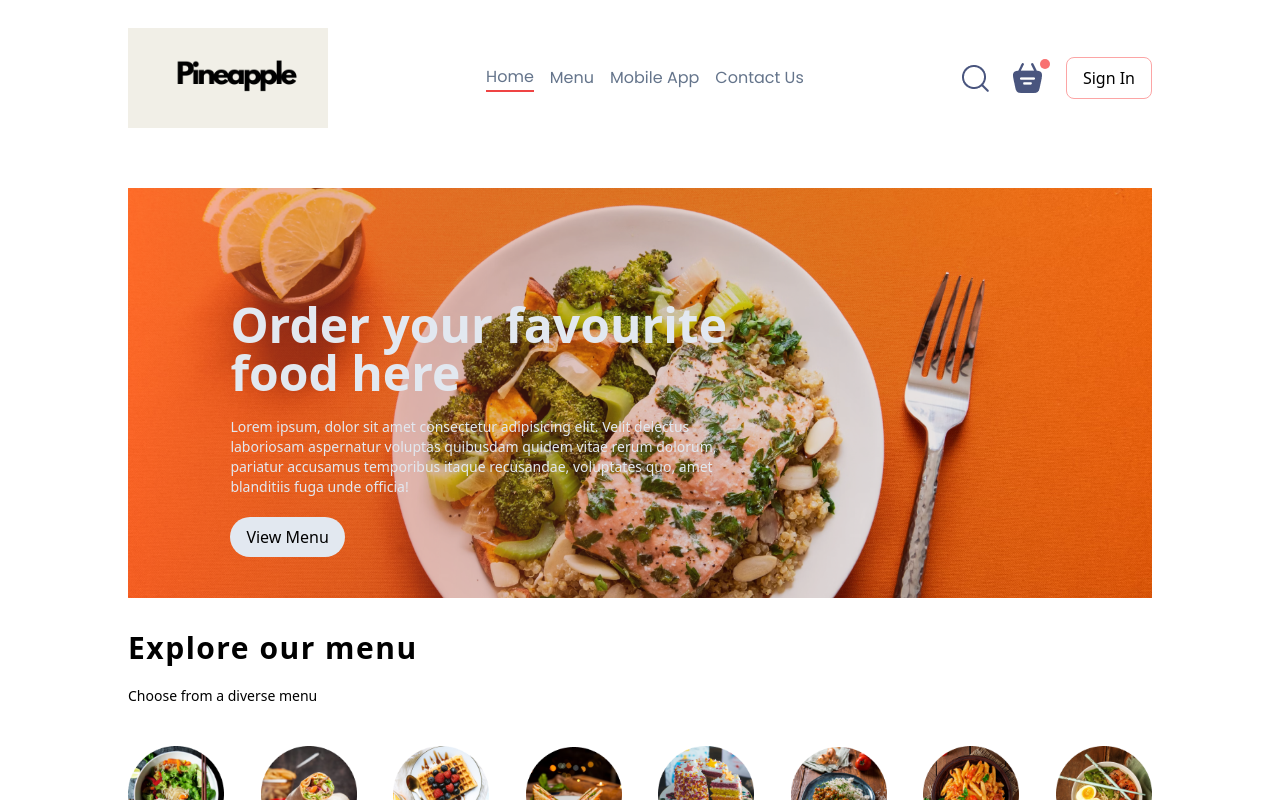
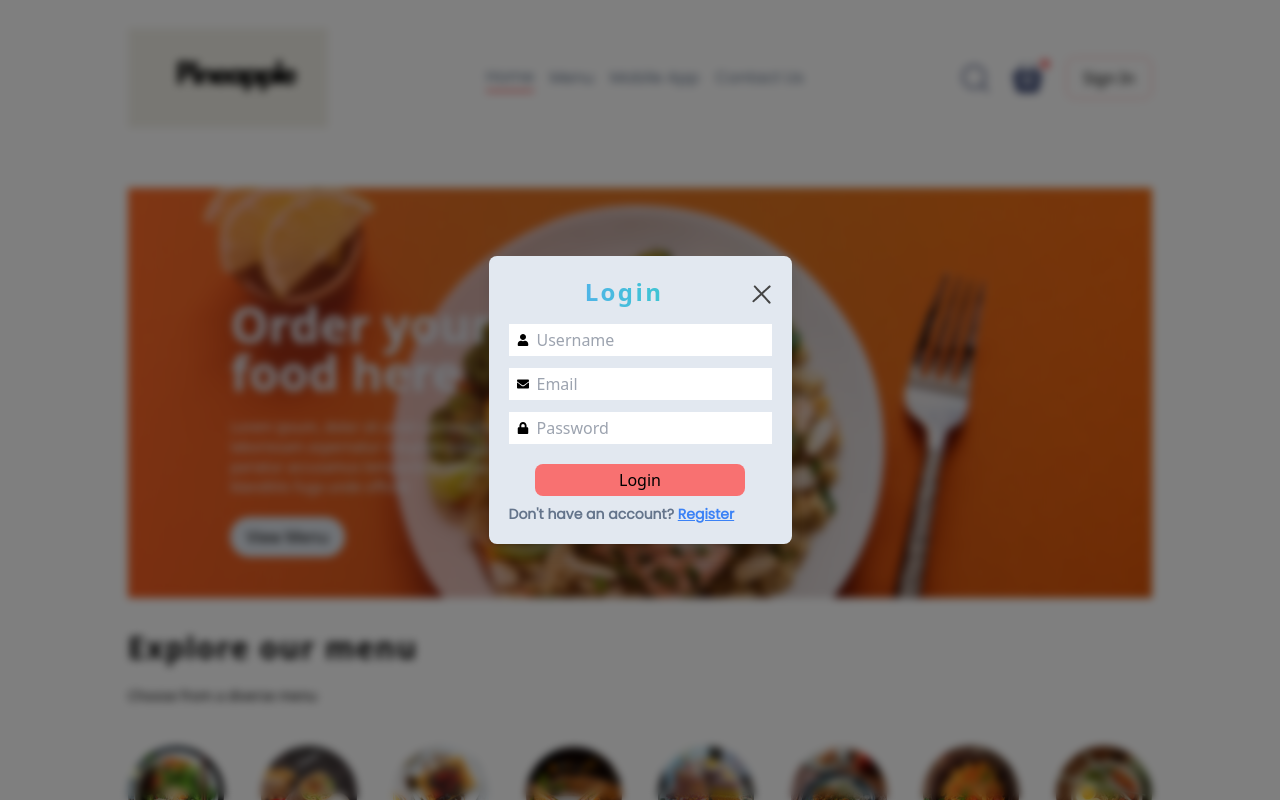
Before and after one commit to shaswat08/food-delivery-app, a React (Vite) app in the folder frontend/: page / in a window 1280 px wide. Both pictures are taken after a click on the button "Sign In". Shown: the top 800 px of the page. Built offline with nearby package versions, Linux system fonts and the light colour scheme.

Commit message:
Created login/register component

```diff
--- a/frontend/package.json
+++ b/frontend/package.json
@@ -12,6 +12,7 @@
   "dependencies": {
     "react": "^18.3.1",
     "react-dom": "^18.3.1",
+    "react-icons": "^5.3.0",
     "react-router-dom": "^6.26.1"
   },
   "devDependencies": {
--- a/frontend/src/App.jsx
+++ b/frontend/src/App.jsx
@@ -1,16 +1,19 @@
-import React from "react";
+import React, { useState } from "react";
 import NavBar from "./components/NavBar";
 import { Route, Routes } from "react-router-dom";
 import Home from "./pages/Home";
 import Cart from "./pages/Cart";
 import PlaceOrder from "./pages/PlaceOrder";
 import Footer from "./components/Footer";
+import LoginPopup from "./components/LoginPopup";
 
 const App = () => {
+  const [showLogin, setShowLogin] = useState(false);
   return (
     <>
+      {showLogin && <LoginPopup setShowLogin={setShowLogin} />}
       <div className="box-border w-[80%] m-auto">
-        <NavBar />
+        <NavBar showLogin={showLogin} setShowLogin={setShowLogin} />
         <Routes>
           <Route path="/" element={<Home />} />
           <Route path="/cart" element={<Cart />} />
--- /dev/null
+++ b/frontend/src/components/Input.jsx
@@ -0,0 +1,15 @@
+import React from "react";
+
+const Input = ({ icon: Icon, ...props }) => {
+  return (
+    <div className="flex items-center relative">
+      <Icon size={12} className="absolute left-2" />
+      <input
+        className="p-1 w-full text-black pl-7 rounded-smtext-md outline-none focus:ring-2 focus:ring-slate-400"
+        {...props}
+      />
+    </div>
+  );
+};
+
+export default Input;
--- /dev/null
+++ b/frontend/src/components/LoginPopup.jsx
@@ -0,0 +1,71 @@
+import React, { useState } from "react";
+import { FaEnvelope, FaLock, FaUser } from "react-icons/fa";
+import Input from "./Input";
+import { assets } from "../assets/assets";
+
+const LoginPopup = ({ setShowLogin }) => {
+  const [currentState, setCurrentState] = useState("Login");
+  return (
+    <div className="fixed inset-0 flex items-center justify-center z-50">
+      <div className="absolute inset-0 bg-black bg-opacity-50 backdrop-blur-sm"></div>
+      <div className="relative bg-slate-200 p-5 rounded-lg shadow-lg z-10">
+        <div className="flex justify-between items-center gap-3">
+          <h1 className="text-2xl flex-1 text-center tracking-widest bg-gradient-to-r from-blue-400 to-teal-400 text-transparent bg-clip-text font-bold">
+            {" "}
+            {currentState}{" "}
+          </h1>
+          <img
+            onClick={() => setShowLogin(false)}
+            className="cursor-pointer mt-[6px]"
+            src={assets.cross_icon}
+          />
+        </div>
+        <form className="flex flex-col gap-3 mt-4">
+          {currentState === "Login" ? (
+            <>
+              <Input icon={FaUser} type="text" placeholder="Username" />
+              <Input icon={FaEnvelope} type="email" placeholder="Email" />
+              <Input icon={FaLock} type="password" placeholder="Password" />
+            </>
+          ) : (
+            <>
+              <Input icon={FaUser} type="text" placeholder="Username" />
+              <Input icon={FaLock} type="password" placeholder="Password" />
+            </>
+          )}
+
+          <button className="p-1 w-[80%] mx-auto rounded-lg bg-red-400 hover:bg-slate-300 mt-2">
+            {currentState === "Login" ? "Login" : "Register"}
+          </button>
+        </form>
+        <div className="mt-2">
+          {currentState === "Login" ? (
+            <p className="text-sm text-slate-500 font-poppins font-semibold">
+              Don't have an account?{" "}
+              <span
+                onClick={() => setCurrentState("Register")}
+                className="underline cursor-pointer text-blue-500"
+              >
+                {" "}
+                Register
+              </span>
+            </p>
+          ) : (
+            <p className="text-sm text-slate-500 font-poppins font-semibold">
+              Already have an account?{" "}
+              <span
+                onClick={() => setCurrentState("Login")}
+                className="underline cursor-pointer text-blue-500"
+              >
+                {" "}
+                Login
+              </span>
+            </p>
+          )}
+        </div>
+      </div>
+    </div>
+  );
+};
+
+export default LoginPopup;
--- a/frontend/src/components/NavBar.jsx
+++ b/frontend/src/components/NavBar.jsx
@@ -1,15 +1,12 @@
 import React, { useState } from "react";
 import { assets } from "../assets/assets";
 
-const NavBar = () => {
+const NavBar = ({ showLogin, setShowLogin }) => {
   const [menu, setMenu] = useState("home");
 
   return (
     <div className="py-7 px-15 flex justify-between items-center">
-      <img
-        className="h-[100px] w-[200px] object-cover"
-        src={assets.logo}
-      />
+      <img className="h-[100px] w-[200px] object-cover" src={assets.logo} />
       <ul className="flex items-center gap-4 font-poppins text-md text-slate-500">
         <li
           onClick={() => setMenu("home")}
@@ -54,7 +51,10 @@ const NavBar = () => {
           <img className="cursor-pointer" src={assets.basket_icon} />
           <div className="absolute bg-red-400 size-[10px] -right-2 -top-1 rounded-full" />
         </div>
-        <button className="bg-transparent border-[1px] border-red-300 rounded-lg px-4 py-2 hover:bg-red-400 transition duration-100 ease-in">
+        <button
+          onClick={() => setShowLogin(true)}
+          className="bg-transparent border-[1px] border-red-300 rounded-lg px-4 py-2 hover:bg-red-400 transition duration-100 ease-in"
+        >
           Sign In
         </button>
       </div>
```
Also changed, not shown: 1 other file (tests, documents, lock files or other folders).
